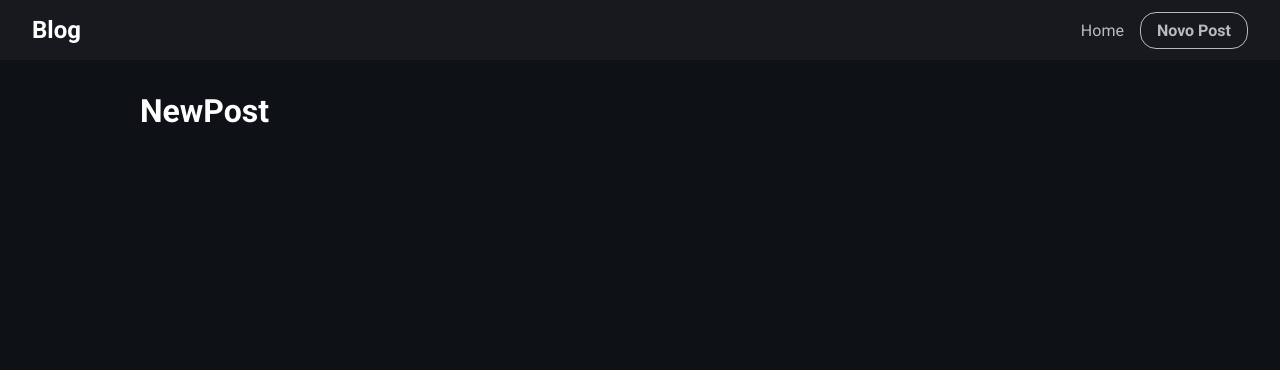
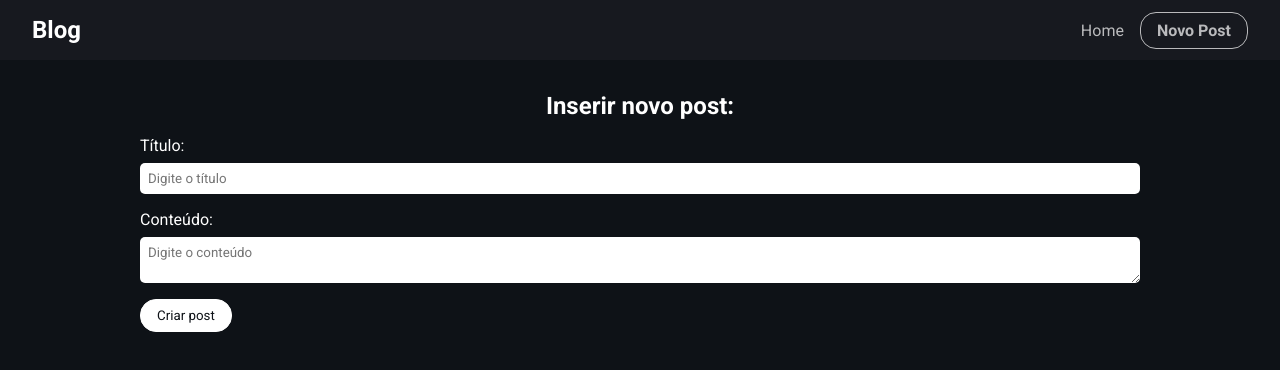
Before and after one commit to jojosuelobo/react-axios, a React (Vite) app: page /new in a window 1280 px wide. Shown: the top 370 px of the page. Built offline with nearby package versions, Linux system fonts and the light colour scheme.

Commit message:
method post

```diff
--- /dev/null
+++ b/src/routes/NewPost.css
@@ -0,0 +1,27 @@
+.new-post h2 {
+    text-align: center;
+    margin-bottom: 1rem;
+}
+
+.form {
+    max-width: 500px;
+    width: 100%;
+    margin: 0 auto;
+}
+
+.form-control {
+    display: flex;
+    flex-direction: column;
+    margin-bottom: 1rem;
+}
+
+.form-control label {
+    margin-bottom: 0.5rem;
+}
+
+.form-control input,
+textarea {
+    padding: 0.5rem;
+    border-radius: 5px;
+    border: none
+}
--- a/src/routes/NewPost.jsx
+++ b/src/routes/NewPost.jsx
@@ -1,8 +1,53 @@
 /* eslint-disable no-unused-vars */
 import React from 'react'
+import './NewPost.css'
+
+import blogFetch from '../axios/config'
+import { useState } from 'react'
+import { useNavigate } from 'react-router-dom'
 
 export default function NewPost() {
+  const navigate = useNavigate()
+
+  const [title, setTitle] = useState()
+  const [body, setBody] = useState()
+
+  const createPost = async(e) =>{
+    e.preventDefault()
+
+    const post = {title, body, useId: 1}
+    await blogFetch.post("/posts", {
+      body: post
+    })
+
+    navigate("/")
+  }
+
   return (
-    <h1>NewPost</h1>
+    <div className='new-post'>
+      <h2>Inserir novo post:</h2>
+      <form onSubmit={(e) => createPost(e)}>
+        <div className='form-control'>
+          <label htmlFor='title'>Título:</label>
+          <input
+            type='text'
+            name='title'
+            id='title'
+            placeholder='Digite o título'
+            onChange={(e) => setTitle(e.target.value)}
+          />
+        </div>
+        <div className='form-control'>
+          <label htmlFor='body'>Conteúdo:</label>
+          <textarea
+            name='body'
+            id='body'
+            placeholder='Digite o conteúdo'
+            onChange={(e) => setBody(e.target.value)}
+          ></textarea>
+        </div>
+        <input type='submit' value="Criar post" className='btn'/>
+      </form>
+    </div>
   )
 }
```
